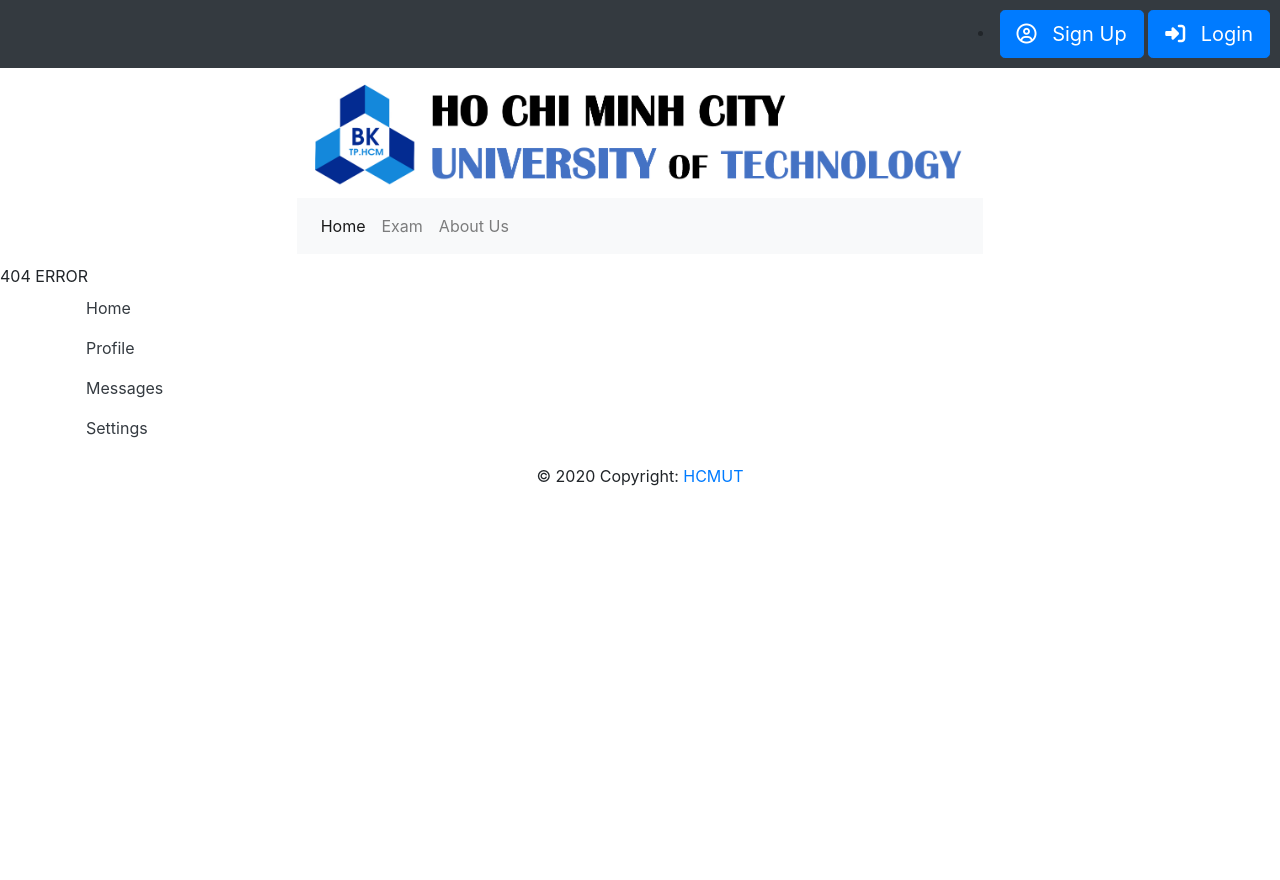
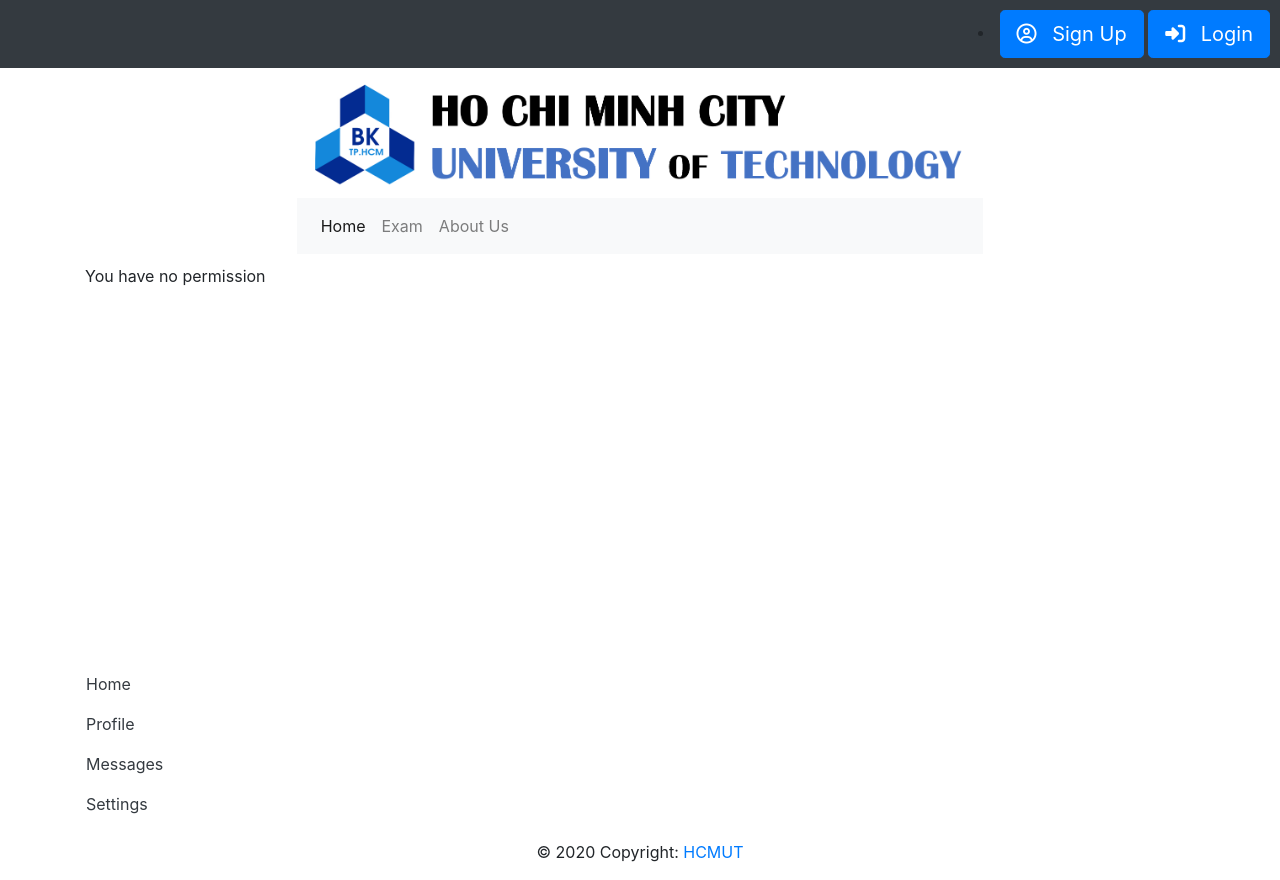
Before and after one commit to khuonglna/web_assignment, a PHP site: page /index.php?page=index in a window 1280 px wide. Before the commit the page ends 486 px from the top, so only its background shows below. Run offline with PHP 8.4, Linux system fonts and the light colour scheme; data that the repository does not hold is empty; some libraries are stand-ins or nearby versions.

Commit message:
apply access denial

```diff
--- a/views/exception.php
+++ b/views/exception.php
@@ -1,2 +1,3 @@
-<?php
-    echo "404 ERROR";
+<div class="container content align-items-center">
+    You have no permission
+</div>
```
